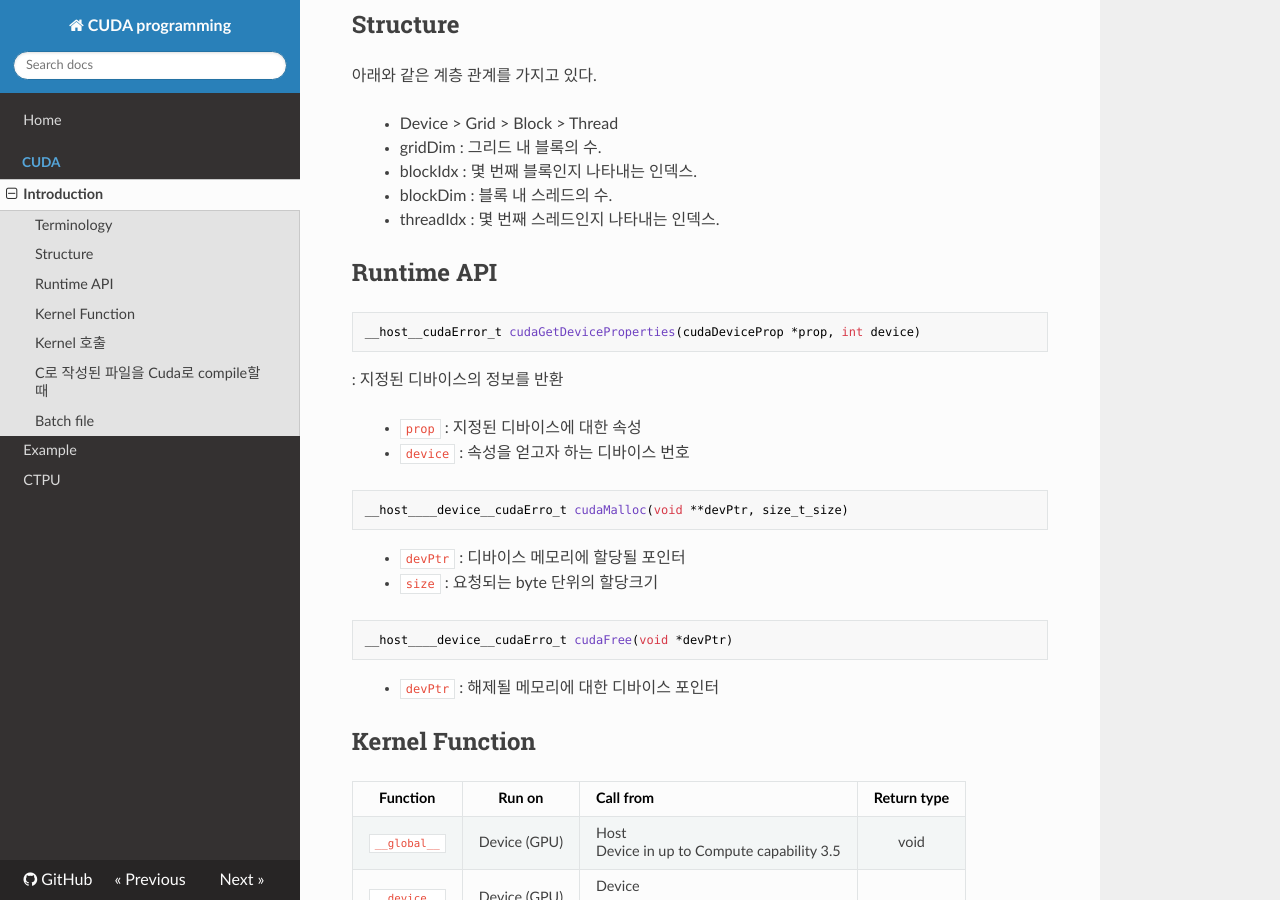
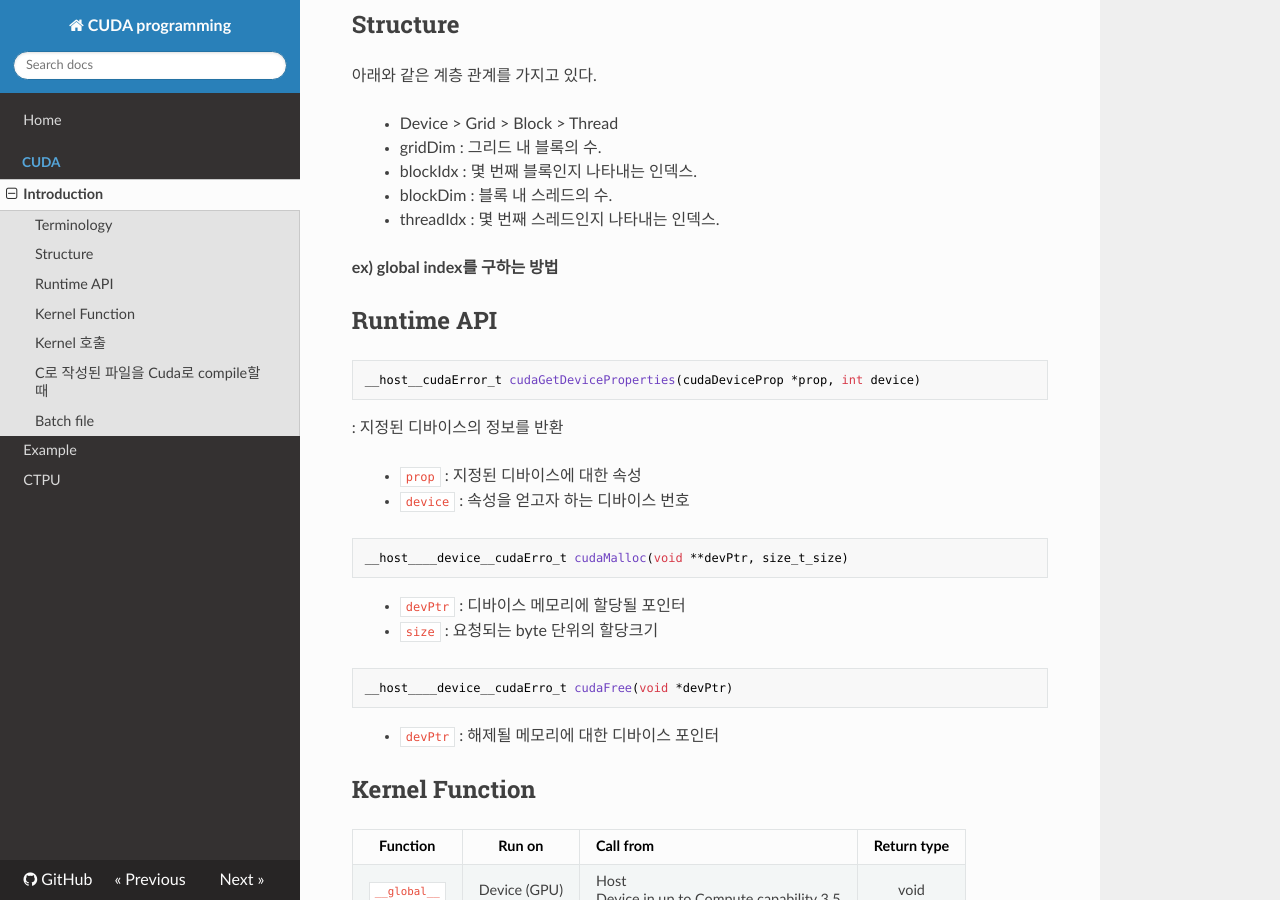
Before and after one commit to WonyoungCho/CUDA, an MkDocs documentation site: the page built from docs/CUDA_int.md, in a window 1280 px wide and 900 px high, scrolled down 497 px. Built offline with MkDocs 1.6.1, drawn with Linux system fonts in a browser that asks for light colours; nearby versions of some CDN libraries; old or Windows-style settings are respelled for this version of MkDocs.

Commit message:
Update CUDA_int.md

```diff
--- a/docs/CUDA_int.md
+++ b/docs/CUDA_int.md
@@ -19,6 +19,10 @@
 - blockIdx : 몇 번째 블록인지 나타내는 인덱스.
 - blockDim : 블록 내 스레드의 수.
 - threadIdx : 몇 번째 스레드인지 나타내는 인덱스.
+
+
+**ex) global index를 구하는 방법**
+
 
 
 ## Runtime API
```
